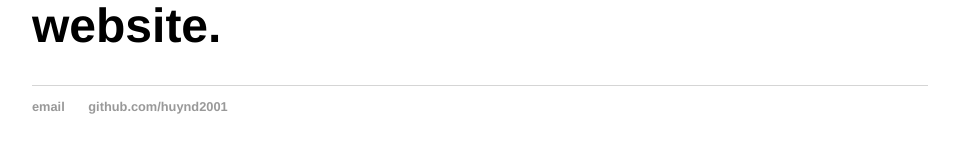
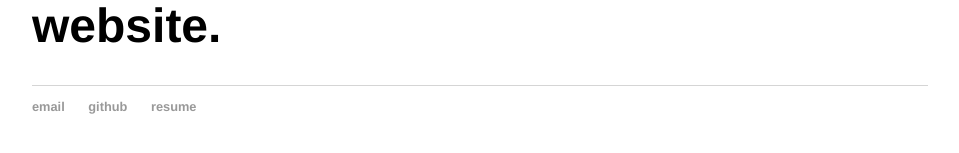
Before and after one commit to huynd2001/huynd2001.github.io, a Jekyll site: the page built from index.html, in a window 1280 px wide. Shown: the part 167-320 px from the top of the page, without its empty margins (160-1119 px from the left). Built offline with Jekyll 4.4.1, drawn with Linux system fonts in a browser that asks for light colours.

Commit message:
feat: add resume

```diff
--- a/_layouts/default.html
+++ b/_layouts/default.html
@@ -20,8 +20,8 @@
 		<footer>
     		<ul>
         		<li><a href="mailto:ndhuy01@gmail.com">email</a></li>
-        		<li><a href="https://github.com/huynd2001">github.com/huynd2001</a></li>
-                <li><a href="resume.pdf"></a></li>
+        		<li><a href="https://github.com/huynd2001">github</a></li>
+                <li><a href="resume.pdf">resume</a></li>
 			</ul>
 		</footer>
 	</body>
```
